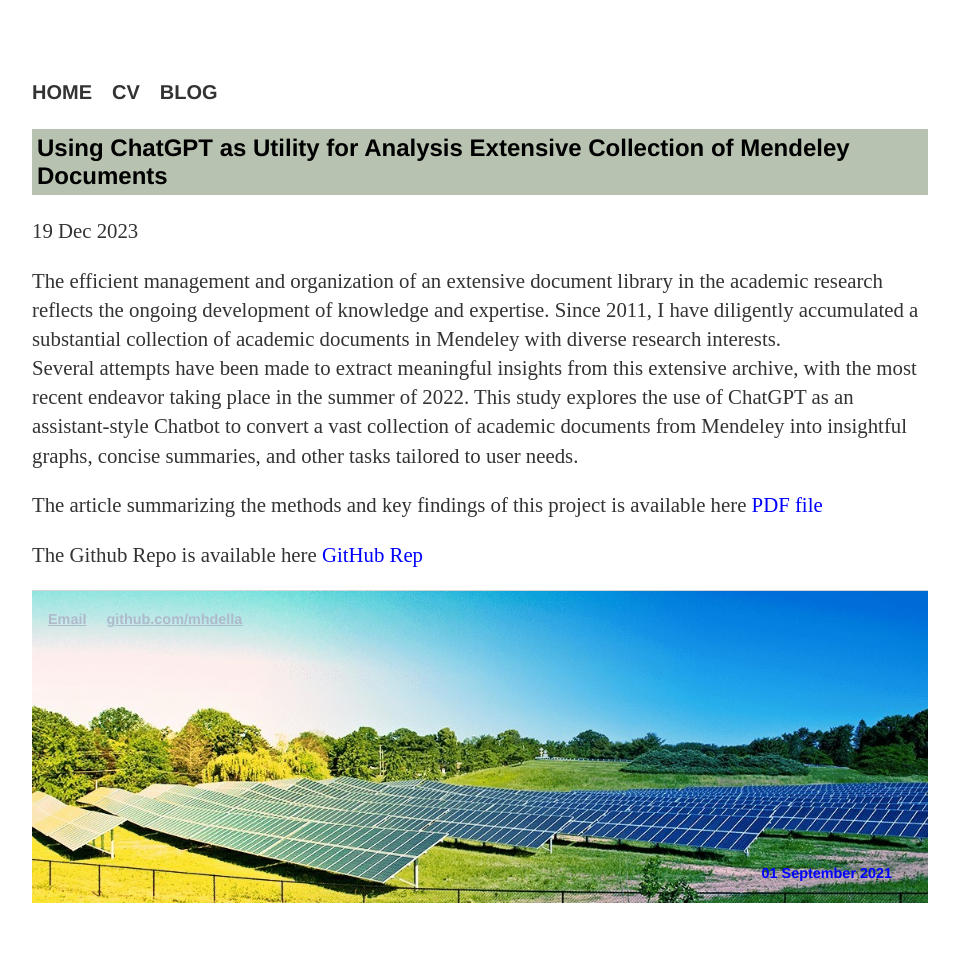
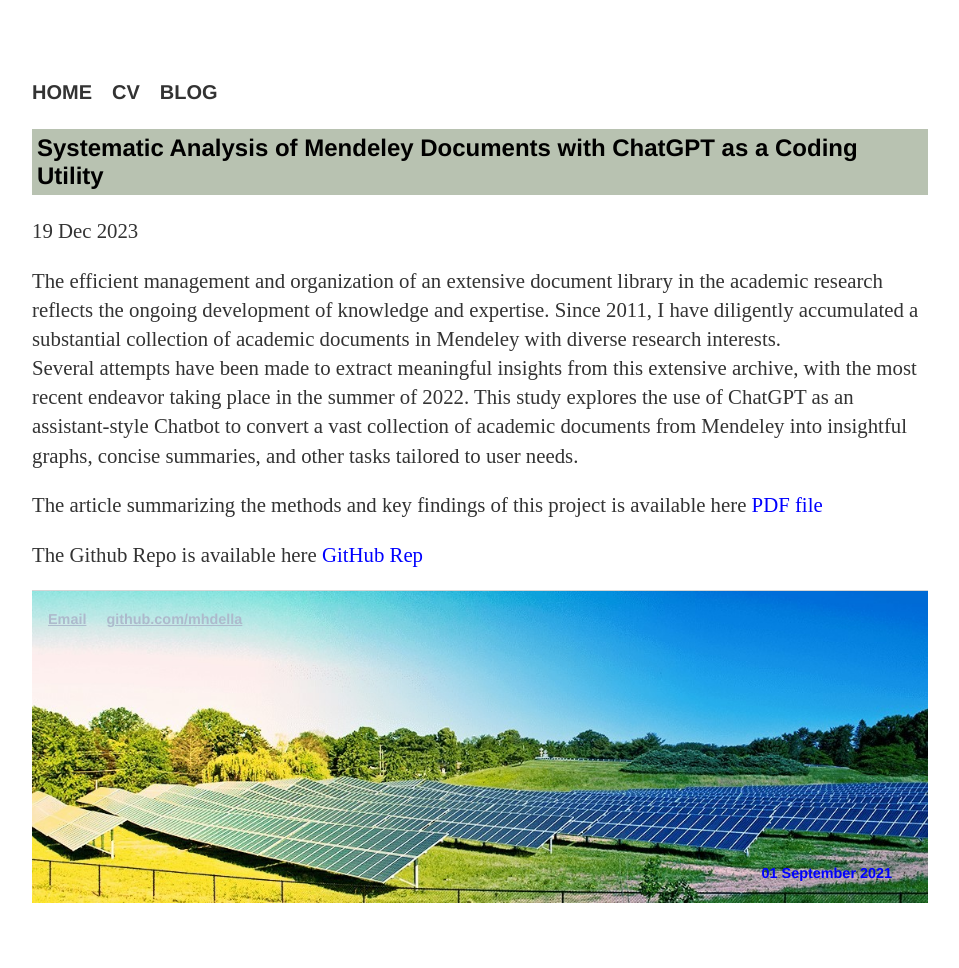
Before and after one commit to MohamedAbuella/MohamedAbuella.github.io, a Jekyll site: the page built from _posts/2023-12-19-Using_ChatGPT_as_Utility_for_Analysis_Mendeley_Documents.html, in a window 1280 px wide. Shown: the whole page, without its empty margins (160-1119 px from the left). Built offline with Jekyll 4.4.1, drawn with Linux system fonts in a browser that asks for light colours; nearby versions of some CDN libraries; a script that is not in the unit is left out; comment, search, counter and statistics services are not loaded.

Commit message:
Update 2023-12-19-Using_ChatGPT_as_Utility_for_Analysis_Mendeley_Documents.html

```diff
--- a/_posts/2023-12-19-Using_ChatGPT_as_Utility_for_Analysis_Mendeley_Documents.html
+++ b/_posts/2023-12-19-Using_ChatGPT_as_Utility_for_Analysis_Mendeley_Documents.html
@@ -1,6 +1,6 @@
 ---
-title:      "Using ChatGPT as Utility for Analysis Extensive Collection of Mendeley Documents"
-created_at: 2023-12-19 00:00:00 EST
+title:      "Systematic Analysis of Mendeley Documents with ChatGPT as a Coding Utility"
+created_at: 2023-12-23 00:00:00 EST
 author:     Mohamed Abuella
 layout:     post
 tags:     [Blog]
```
